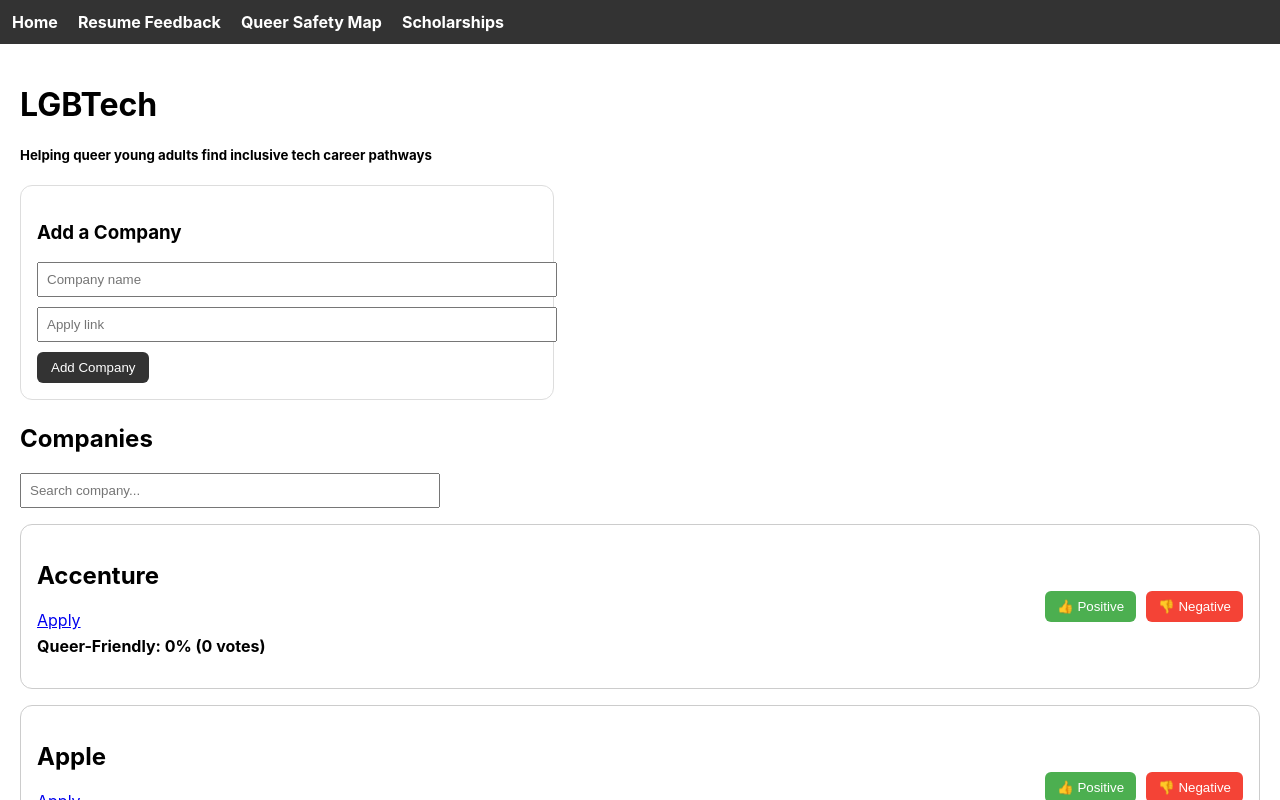
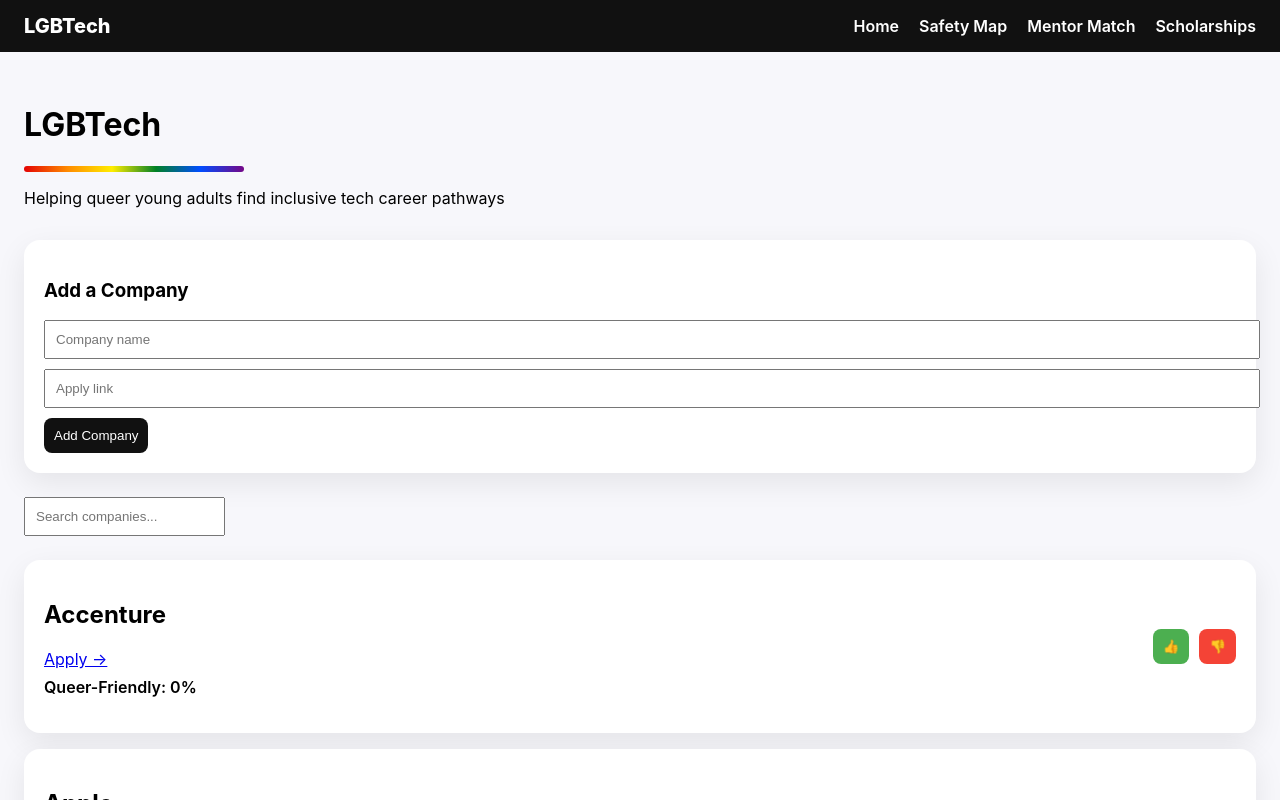
Before and after one commit to anniegao2013/qwerhacks2026, a React (Create React App) app in the folder lgbtech/: page / in a window 1280 px wide. Shown: the top 800 px of the page. Built offline with nearby package versions, Linux system fonts and the light colour scheme.

Commit message:
real design push

```diff
--- a/lgbtech/package.json
+++ b/lgbtech/package.json
@@ -7,6 +7,7 @@
     "@testing-library/jest-dom": "^6.9.1",
     "@testing-library/react": "^16.3.2",
     "@testing-library/user-event": "^13.5.0",
+    "cors": "^2.8.6",
     "react": "^19.2.4",
     "react-dom": "^19.2.4",
     "react-router-dom": "^7.13.0",
--- a/lgbtech/src/App.js
+++ b/lgbtech/src/App.js
@@ -1,14 +1,22 @@
 import React, { useState, useEffect } from "react";
 import { BrowserRouter as Router, Routes, Route, Link } from "react-router-dom";
 import QueerSafetyMap from "./pages/QueerSafetyMap";
+import MentorMatch from "./pages/MentorMatch";
+
+/* ===================== Theme ===================== */
+const rainbowGradient =
+  "linear-gradient(90deg, #e40303, #ff8c00, #ffed00, #008026, #004dff, #750787)";
 
 /* ===================== Navbar ===================== */
 const Navbar = () => (
   <nav style={styles.nav}>
+    <div style={styles.navBrand}>LGBTech</div>
+    <div style={styles.navLinks}>
       <Link style={styles.navLink} to="/">Home</Link>
-    <Link style={styles.navLink} to="/resume-feedback">Resume Feedback</Link>
-    <Link style={styles.navLink} to="/map">Queer Safety Map</Link>
+      <Link style={styles.navLink} to="/map">Safety Map</Link>
+      <Link style={styles.navLink} to="/mentors">Mentor Match</Link>
       <Link style={styles.navLink} to="/scholarships">Scholarships</Link>
+    </div>
   </nav>
 );
 
@@ -26,13 +34,11 @@
   const [newLink, setNewLink] = useState("");
   const [search, setSearch] = useState("");
 
-  /* Load from localStorage */
   useEffect(() => {
     const saved = localStorage.getItem("companies");
     setCompanies(saved ? JSON.parse(saved) : defaultCompanies);
   }, []);
 
-  /* Save to localStorage */
   useEffect(() => {
     if (companies.length) {
       localStorage.setItem("companies", JSON.stringify(companies));
@@ -41,8 +47,7 @@
 
   const getPercent = (c) => {
     const total = c.positive + c.negative;
-    if (total === 0) return 0;
-    return Math.round((c.positive / total) * 100);
+    return total === 0 ? 0 : Math.round((c.positive / total) * 100);
   };
 
   const sortCompanies = (list) =>
@@ -56,7 +61,6 @@
 
   const addCompany = () => {
     if (!newName.trim() || !newLink.trim()) return;
-
     if (companies.some(c => c.name.toLowerCase() === newName.toLowerCase())) {
       alert("Company already exists");
       return;
@@ -76,12 +80,15 @@
   );
 
   return (
-    <div style={styles.container}>
+    <div style={styles.page}>
+      <div style={styles.header}>
         <h1>LGBTech</h1>
-      <h5>Helping queer young adults find inclusive tech career pathways</h5>
+        <div style={styles.gradientBar} />
+        <p>Helping queer young adults find inclusive tech career pathways</p>
+      </div>
 
       {/* Add Company */}
-      <div style={styles.addForm}>
+      <div style={styles.card}>
         <h3>Add a Company</h3>
         <input
           style={styles.input}
@@ -95,65 +102,58 @@
           value={newLink}
           onChange={(e) => setNewLink(e.target.value)}
         />
-        <button style={styles.addButton} onClick={addCompany}>
+        <button style={styles.primaryButton} onClick={addCompany}>
           Add Company
         </button>
       </div>
 
-      <h2>Companies</h2>
-
       {/* Search */}
       <input
         style={styles.searchInput}
-        placeholder="Search company..."
+        placeholder="Search companies..."
         value={search}
         onChange={(e) => setSearch(e.target.value)}
       />
 
-      {/* Company List */}
-      <div style={styles.verticalList}>
-        {filteredCompanies.map((company, index) => {
-          const percent = getPercent(company);
-          return (
+      {/* Companies */}
+      <div style={styles.list}>
+        {filteredCompanies.map((company, index) => (
           <div key={company.name} style={styles.card}>
-              <div style={styles.cardContent}>
+            <div style={styles.row}>
               <div>
                 <h2>{company.name}</h2>
                 <a href={company.applyLink} target="_blank" rel="noreferrer">
-                    Apply
+                  Apply →
                 </a>
                 <p style={styles.percent}>
-                    Queer-Friendly: {percent}% ({company.positive + company.negative} votes)
+                  Queer-Friendly: {getPercent(company)}%
                 </p>
               </div>
 
               <div style={styles.voteButtons}>
                 <button
                   style={{ ...styles.button, background: "#4caf50" }}
-                    onClick={() => vote(companies.indexOf(company), "positive")}
+                  onClick={() => vote(index, "positive")}
                 >
-                    👍 Positive
+                  👍
                 </button>
                 <button
                   style={{ ...styles.button, background: "#f44336" }}
-                    onClick={() => vote(companies.indexOf(company), "negative")}
+                  onClick={() => vote(index, "negative")}
                 >
-                    👎 Negative
+                  👎
                 </button>
               </div>
             </div>
           </div>
-          );
-        })}
-        {filteredCompanies.length === 0 && (
-          <p>No companies match your search.</p>
-        )}
+        ))}
+        {filteredCompanies.length === 0 && <p>No results found.</p>}
       </div>
     </div>
   );
 };
 
-/* ===================== Pages ===================== */
+/* ===================== Scholarships ===================== */
 const Scholarships = () => {
   const scholarships = [
     {
@@ -190,90 +190,34 @@
     },
   ];
 
-  const [goingToApply, setGoingToApply] = React.useState({});
+  const [goingToApply, setGoingToApply] = useState({});
 
-  // Load saved state
-  React.useEffect(() => {
-    const saved = JSON.parse(localStorage.getItem("scholarshipApps") || "{}");
-    setGoingToApply(saved);
+  useEffect(() => {
+    setGoingToApply(JSON.parse(localStorage.getItem("scholarshipApps") || "{}"));
   }, []);
 
-  // Save state
-  React.useEffect(() => {
+  useEffect(() => {
     localStorage.setItem("scholarshipApps", JSON.stringify(goingToApply));
   }, [goingToApply]);
 
-  const toggleApply = (id) => {
-    setGoingToApply((prev) => ({
-      ...prev,
-      [id]: !prev[id],
-    }));
-  };
+  return (
+    <div style={styles.page}>
+      <h1>Scholarships</h1>
+      <div style={styles.gradientBar} />
 
-  // Compute next upcoming deadline
-  const upcomingDeadlines = scholarships
-    .filter((s) => goingToApply[s.id])
-    .map((s) => new Date(s.deadline))
-    .sort((a, b) => a - b);
-
-  const nextDeadline =
-    upcomingDeadlines.length > 0
-      ? upcomingDeadlines[0].toLocaleDateString()
-      : null;
-
-  return (
-    <div style={styles.container}>
-      {nextDeadline && (
-        <div style={styles.notification}>
-          📅 Next scholarship deadline: <strong>{nextDeadline}</strong>
-        </div>
-      )}
-
-      <h1>Scholarships</h1>
-
-      <div style={{ display: "flex", flexDirection: "column", gap: "16px" }}>
+      <div style={styles.list}>
         {scholarships.map((s) => (
           <div key={s.id} style={styles.card}>
-            <div style={styles.cardContent}>
-              <div>
             <h2>{s.title}</h2>
-                <p>
-                  <strong>Eligibility:</strong> {s.eligibility}
-                </p>
-                <p>
-                  <strong>Deadline:</strong>{" "}
-                  {new Date(s.deadline).toLocaleDateString()}
-                </p>
-                <a href={s.link} target="_blank" rel="noreferrer">
-                  Apply Here
-                </a>
-              </div>
-
-              <button
-                style={{
-                  ...styles.button,
-                  background: goingToApply[s.id] ? "#4caf50" : "#333",
-                }}
-                onClick={() => toggleApply(s.id)}
-              >
-                {goingToApply[s.id] ? "✓ Added" : "+"}
-              </button>
-            </div>
+            <p><strong>Eligibility:</strong> {s.eligibility}</p>
+            <p><strong>Deadline:</strong> {new Date(s.deadline).toLocaleDateString()}</p>
+            <a href={s.link} target="_blank" rel="noreferrer">Apply</a>
           </div>
         ))}
       </div>
     </div>
   );
 };
-
-const ResumeFeedback = () => (
-  <div style={styles.container}>
-    <h1>Resume Feedback</h1>
-    <p>Upload your resume for feedback.</p>
-  </div>
-);
-
-const Map = QueerSafetyMap;
 
 /* ===================== App ===================== */
 export default function App() {
@@ -282,9 +226,9 @@
       <Navbar />
       <Routes>
         <Route path="/" element={<Home />} />
+        <Route path="/map" element={<QueerSafetyMap />} />
+        <Route path="/mentors" element={<MentorMatch />} />
         <Route path="/scholarships" element={<Scholarships />} />
-        <Route path="/resume-feedback" element={<ResumeFeedback />} />
-        <Route path="/map" element={<Map />} />
       </Routes>
     </Router>
   );
@@ -294,80 +238,87 @@
 const styles = {
   nav: {
     display: "flex",
+    justifyContent: "space-between",
+    padding: "14px 24px",
+    background: "#111",
+    color: "#fff",
+    alignItems: "center",
+  },
+  navBrand: {
+    fontWeight: "800",
+    fontSize: "20px",
+  },
+  navLinks: {
+    display: "flex",
     gap: "20px",
-    padding: "12px",
-    background: "#333",
   },
   navLink: {
     color: "#fff",
     textDecoration: "none",
-    fontWeight: "bold",
+    fontWeight: "600",
   },
-  container: {
+  page: {
+    padding: "32px 24px",
+    background: "#f7f7fb",
+    minHeight: "100vh",
+  },
+  header: {
+    marginBottom: "32px",
+  },
+  gradientBar: {
+    height: "6px",
+    width: "220px",
+    background: rainbowGradient,
+    borderRadius: "6px",
+    margin: "8px 0 16px",
+  },
+  card: {
+    background: "#fff",
+    borderRadius: "16px",
     padding: "20px",
+    boxShadow: "0 10px 30px rgba(0,0,0,0.08)",
   },
-  searchInput: {
-    width: "100%",
-    maxWidth: "400px",
-    padding: "8px",
-    marginBottom: "16px",
-  },
-  addForm: {
-    maxWidth: "500px",
-    border: "1px solid #ddd",
-    borderRadius: "12px",
-    padding: "16px",
-    marginBottom: "24px",
-  },
-  input: {
-    width: "100%",
-    padding: "8px",
-    marginBottom: "10px",
-  },
-  addButton: {
-    background: "#333",
-    color: "#fff",
-    border: "none",
-    padding: "8px 14px",
-    borderRadius: "6px",
-    cursor: "pointer",
-  },
-  verticalList: {
+  list: {
     display: "flex",
     flexDirection: "column",
     gap: "16px",
   },
-  card: {
-    border: "1px solid #ccc",
-    borderRadius: "12px",
-    padding: "16px",
-  },
-  cardContent: {
+  row: {
     display: "flex",
     justifyContent: "space-between",
     alignItems: "center",
   },
-  percent: {
-    marginTop: "6px",
-    fontWeight: "bold",
+  input: {
+    width: "100%",
+    padding: "10px",
+    marginBottom: "10px",
+  },
+  searchInput: {
+    maxWidth: "400px",
+    padding: "10px",
+    margin: "24px 0",
+  },
+  primaryButton: {
+    background: "#111",
+    color: "#fff",
+    padding: "10px",
+    border: "none",
+    borderRadius: "8px",
+    cursor: "pointer",
+  },
+  button: {
+    color: "#fff",
+    border: "none",
+    padding: "10px",
+    borderRadius: "8px",
+    cursor: "pointer",
   },
   voteButtons: {
     display: "flex",
     gap: "10px",
   },
-  button: {
-    color: "#fff",
-    border: "none",
-    padding: "8px 12px",
-    borderRadius: "6px",
-    cursor: "pointer",
-  },
-  notification: {
-  background: "#fff3cd",
-  border: "1px solid #ffeeba",
-  padding: "12px",
-  borderRadius: "8px",
-  marginBottom: "16px",
-  fontWeight: "bold",
+  percent: {
+    marginTop: "8px",
+    fontWeight: "600",
   },
 };
```
Also changed, not shown: 2 other files (tests, documents, lock files or other folders). Lines whose indentation alone changed are shown as unchanged.
